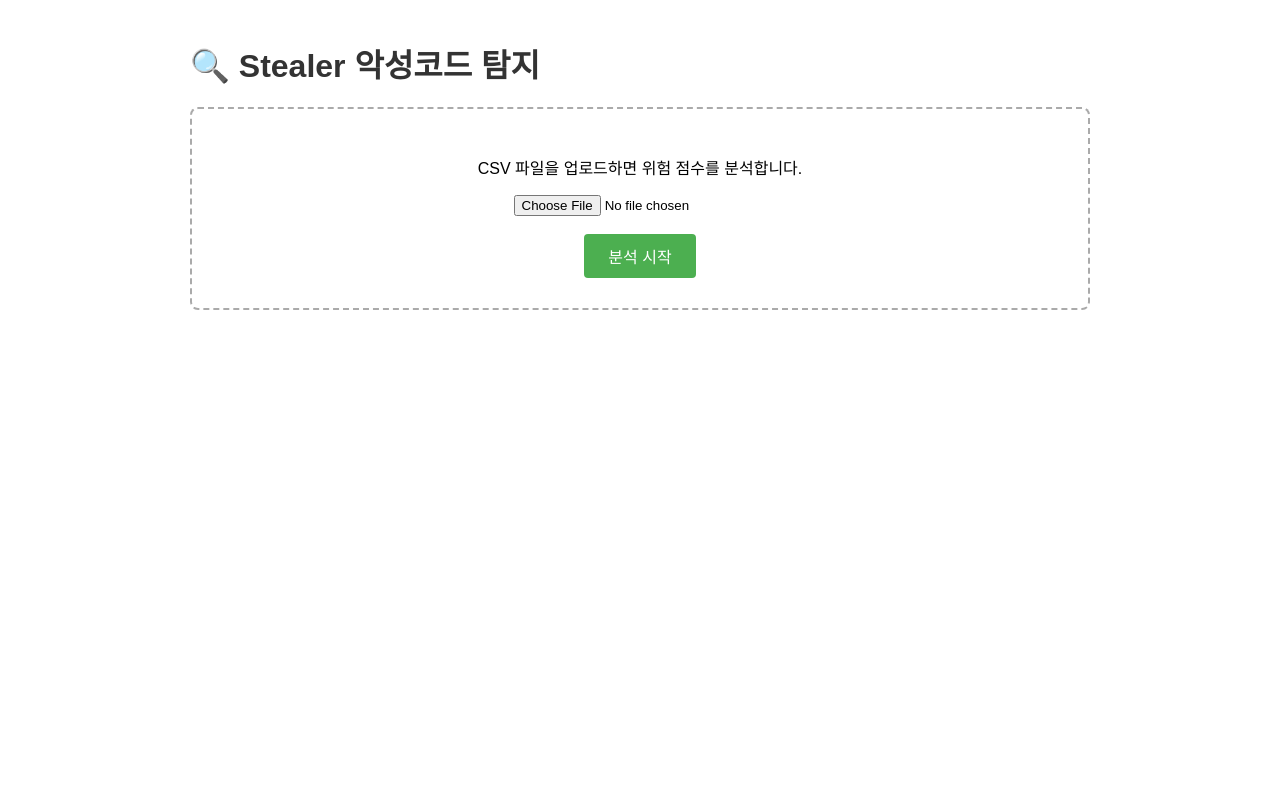
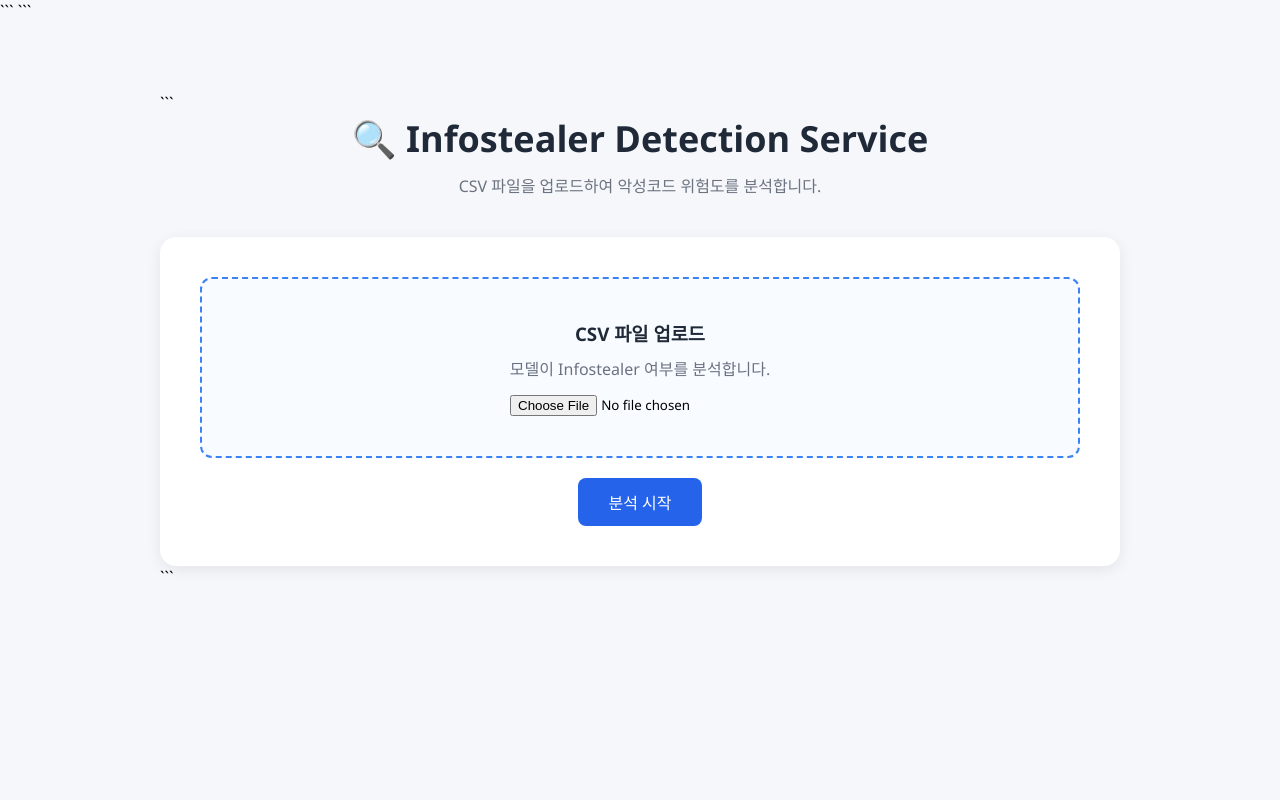
Before and after one commit to Jasmin527/Infostealer_Detection, a FastAPI app: page / in a window 1280 px wide. Run offline with FastAPI, Linux system fonts and the light colour scheme; parts of the project's set-up code (start-up, migrations or seed data) failed here and were passed over.

Commit message:
html 수정

````diff
--- a/stealer_service/templates/index.html
+++ b/stealer_service/templates/index.html
@@ -1,59 +1,281 @@
 <!DOCTYPE html>
+
 <html lang="ko">
 <head>
     <meta charset="UTF-8">
-    <title>Stealer 탐지 서비스</title>
+    <meta name="viewport" content="width=device-width, initial-scale=1.0">
+    <title>Infostealer Detection Service</title>
+
+```
 <style>
-        body { font-family: Arial, sans-serif; max-width: 900px; margin: 40px auto; padding: 0 20px; }
-        h1 { color: #333; }
-        .upload-box { border: 2px dashed #aaa; padding: 30px; text-align: center; border-radius: 8px; }
-        button { background: #4CAF50; color: white; padding: 10px 24px; border: none; border-radius: 4px; cursor: pointer; font-size: 16px; }
-        table { width: 100%; border-collapse: collapse; margin-top: 20px; }
-        th, td { border: 1px solid #ddd; padding: 10px; text-align: center; }
-        th { background: #f2f2f2; }
-        .danger { color: red; font-weight: bold; }
-        .safe { color: green; }
-        .gauge-bar { height: 14px; background: #eee; border-radius: 7px; }
-        .gauge-fill { height: 100%; border-radius: 7px; background: linear-gradient(to right, #4CAF50, #f44336); }
+    *{
+        margin:0;
+        padding:0;
+        box-sizing:border-box;
+        font-family:'Segoe UI', sans-serif;
+    }
+
+    body{
+        background:#f5f7fa;
+        min-height:100vh;
+    }
+
+    .container{
+        max-width:1000px;
+        margin:50px auto;
+        padding:20px;
+    }
+
+    .header{
+        text-align:center;
+        margin-bottom:40px;
+    }
+
+    .header h1{
+        color:#1f2937;
+        font-size:36px;
+        margin-bottom:10px;
+    }
+
+    .header p{
+        color:#6b7280;
+        font-size:16px;
+    }
+
+    .upload-card{
+        background:white;
+        border-radius:16px;
+        padding:40px;
+        box-shadow:0 4px 15px rgba(0,0,0,0.08);
+        text-align:center;
+    }
+
+    .upload-area{
+        border:2px dashed #3b82f6;
+        border-radius:12px;
+        padding:40px;
+        margin-bottom:20px;
+        background:#f8fbff;
+    }
+
+    .upload-area h3{
+        margin-bottom:10px;
+        color:#1f2937;
+    }
+
+    .upload-area p{
+        color:#6b7280;
+    }
+
+    input[type=file]{
+        margin-top:15px;
+    }
+
+    .btn{
+        background:#2563eb;
+        color:white;
+        border:none;
+        padding:12px 30px;
+        border-radius:8px;
+        font-size:16px;
+        cursor:pointer;
+        transition:0.3s;
+    }
+
+    .btn:hover{
+        background:#1d4ed8;
+    }
+
+    .loading{
+        margin-top:20px;
+        color:#2563eb;
+        font-weight:bold;
+    }
+
+    .result-card{
+        margin-top:30px;
+        background:white;
+        border-radius:16px;
+        padding:25px;
+        box-shadow:0 4px 15px rgba(0,0,0,0.08);
+    }
+
+    table{
+        width:100%;
+        border-collapse:collapse;
+        margin-top:15px;
+    }
+
+    th{
+        background:#f3f4f6;
+    }
+
+    th, td{
+        border:1px solid #e5e7eb;
+        padding:12px;
+        text-align:center;
+    }
+
+    .safe{
+        color:#16a34a;
+        font-weight:bold;
+    }
+
+    .danger{
+        color:#dc2626;
+        font-weight:bold;
+    }
+
+    .gauge{
+        width:100%;
+        height:14px;
+        background:#e5e7eb;
+        border-radius:20px;
+        overflow:hidden;
+    }
+
+    .gauge-fill{
+        height:100%;
+        background:linear-gradient(
+            90deg,
+            #22c55e 0%,
+            #eab308 50%,
+            #ef4444 100%
+        );
+    }
+
+    .error{
+        color:red;
+        margin-top:20px;
+        font-weight:bold;
+    }
+
 </style>
+```
+
 </head>
 <body>
-    <h1>🔍 Stealer 악성코드 탐지</h1>
-    <div class="upload-box">
-        <p>CSV 파일을 업로드하면 위험 점수를 분석합니다.</p>
+
+<div class="container">
+
+```
+<div class="header">
+    <h1>🔍 Infostealer Detection Service</h1>
+    <p>CSV 파일을 업로드하여 악성코드 위험도를 분석합니다.</p>
+</div>
+
+<div class="upload-card">
+
+    <div class="upload-area">
+        <h3>CSV 파일 업로드</h3>
+        <p>모델이 Infostealer 여부를 분석합니다.</p>
+
         <input type="file" id="csvFile" accept=".csv">
-        <br><br>
-        <button onclick="uploadFile()">분석 시작</button>
+    </div>
+
+    <button class="btn" onclick="uploadFile()">
+        분석 시작
+    </button>
+
+    <div id="status"></div>
+
 </div>
 
 <div id="resultArea"></div>
+```
+
+</div>
 
 <script>
-        async function uploadFile() {
-            const file = document.getElementById('csvFile').files[0];
-            if (!file) { alert('파일을 선택해주세요.'); return; }
+
+async function uploadFile(){
+
+    const fileInput = document.getElementById("csvFile");
+
+    if(fileInput.files.length === 0){
+        alert("CSV 파일을 선택해주세요.");
+        return;
+    }
 
     const formData = new FormData();
-            formData.append('file', file);
+    formData.append("file", fileInput.files[0]);
 
-            document.getElementById('resultArea').innerHTML = '<p>분석 중...</p>';
+    document.getElementById("status").innerHTML =
+        '<div class="loading">분석 중...</div>';
 
-            const res = await fetch('/predict', { method: 'POST', body: formData });
-            const data = await res.json();
+    try{
 
-            let html = '<h2>분석 결과</h2><table><tr><th>#</th><th>위험 점수</th><th>게이지</th><th>판정</th></tr>';
-            for (const row of data.results) {
-                const labelClass = row.label === '위험' ? 'danger' : 'safe';
-                html += `<tr>
-                    <td>${row.index + 1}</td>
-                    <td>${row.risk_score}%</td>
-                    <td><div class="gauge-bar"><div class="gauge-fill" style="width:${row.risk_score}%"></div></div></td>
-                    <td class="${labelClass}">${row.label}</td>
-                </tr>`;
+        const response = await fetch("/predict",{
+            method:"POST",
+            body:formData
+        });
+
+        if(!response.ok){
+            throw new Error("서버 오류 : " + response.status);
         }
-            html += '</table>';
-            document.getElementById('resultArea').innerHTML = html;
+
+        const data = await response.json();
+
+        let html = `
+            <div class="result-card">
+                <h2>📊 분석 결과</h2>
+
+                <table>
+                    <tr>
+                        <th>No</th>
+                        <th>위험 점수</th>
+                        <th>위험도</th>
+                        <th>판정</th>
+                    </tr>
+        `;
+
+        data.results.forEach(item => {
+
+            const labelClass =
+                item.label === "위험"
+                ? "danger"
+                : "safe";
+
+            html += `
+                <tr>
+                    <td>${item.index + 1}</td>
+
+                    <td>${item.risk_score}%</td>
+
+                    <td>
+                        <div class="gauge">
+                            <div
+                                class="gauge-fill"
+                                style="width:${item.risk_score}%">
+                            </div>
+                        </div>
+                    </td>
+
+                    <td class="${labelClass}">
+                        ${item.label}
+                    </td>
+                </tr>
+            `;
+        });
+
+        html += `
+                </table>
+            </div>
+        `;
+
+        document.getElementById("status").innerHTML = "";
+        document.getElementById("resultArea").innerHTML = html;
+
+    }catch(error){
+
+        document.getElementById("status").innerHTML = "";
+
+        document.getElementById("resultArea").innerHTML =
+            `<div class="error">${error.message}</div>`;
     }
+}
+
 </script>
+
 </body>
 </html>
````
Lines whose indentation alone changed are shown as unchanged.
